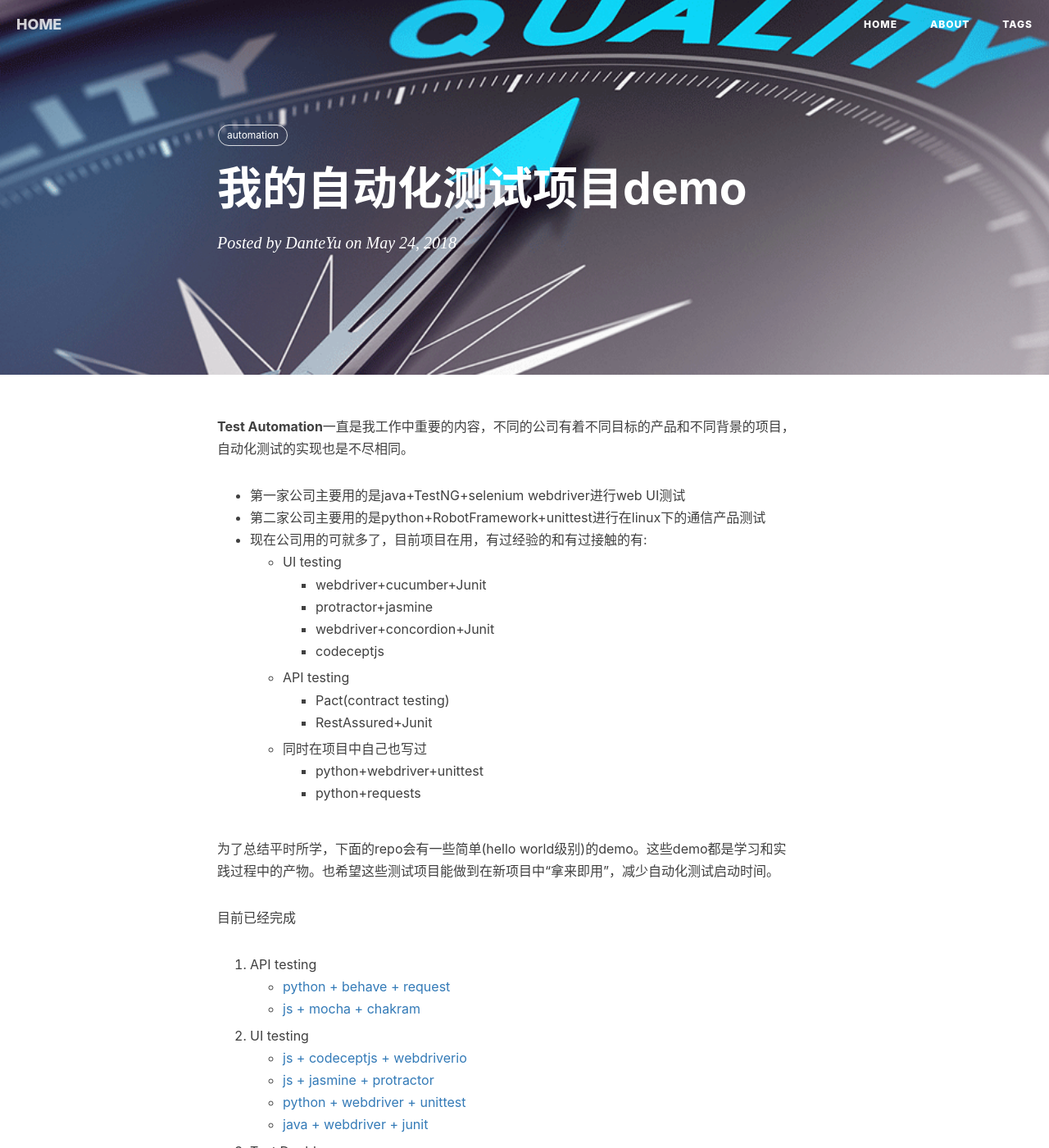
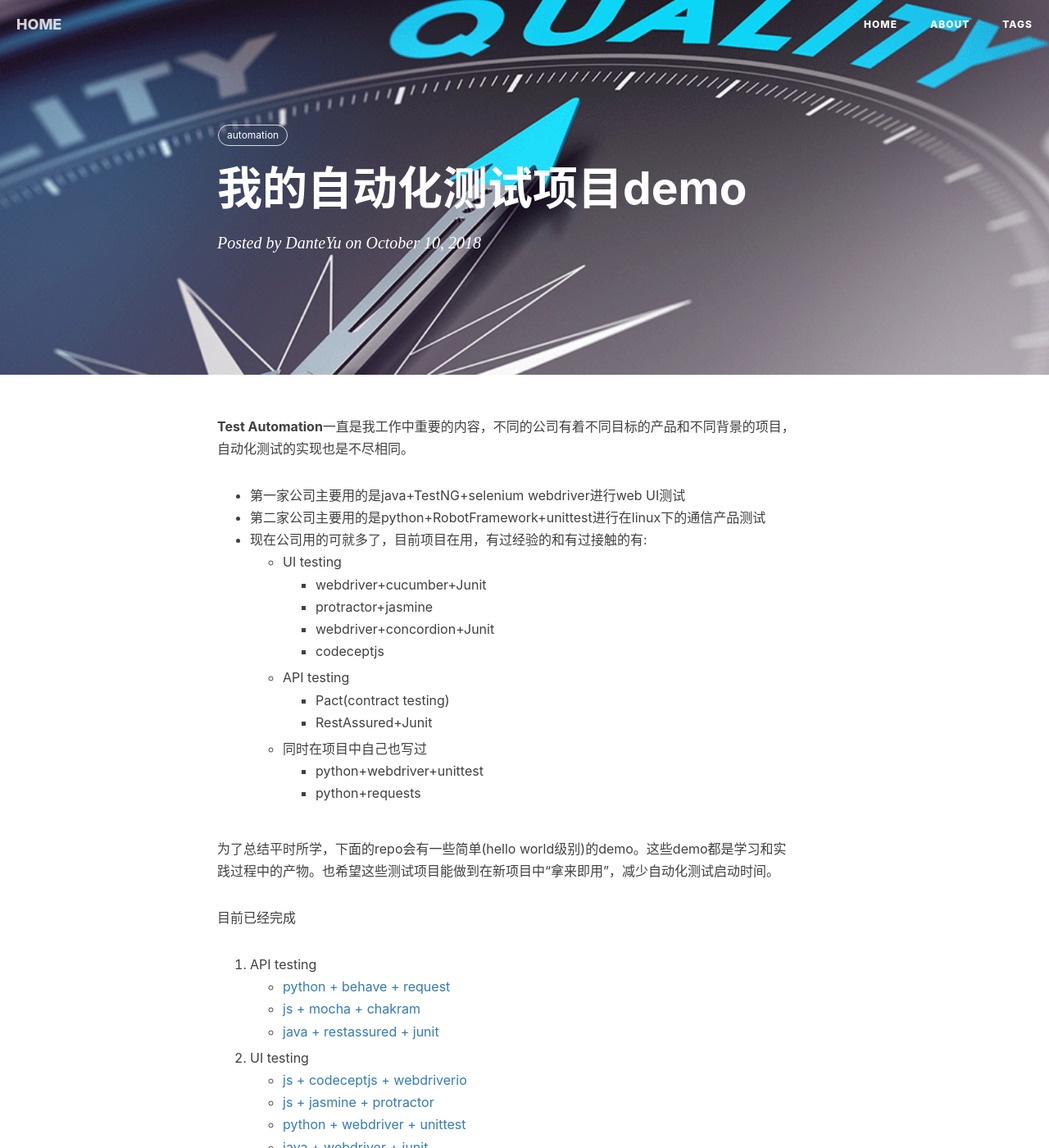
Before and after one commit to DanteYu/DanteYu.github.io, a Jekyll site: the page built from _posts/2018-10-10-myautomationproject.markdown, in a window 1280 px wide and 1400 px high. Shown: the whole window at 82% size. Built offline with Jekyll 4.4.1, drawn with Linux system fonts in a browser that asks for light colours; nearby versions of some CDN libraries; comment, search, counter and statistics services are not loaded.

Commit message:
update automation project post

```diff
--- a/_posts/2018-05-24-myautomationproject.markdown
+++ b/_posts/2018-10-10-myautomationproject.markdown
@@ -2,7 +2,7 @@
 layout:     post
 title:      我的自动化测试项目demo
 subtitle:
-date:       2018-05-24 12:00:00
+date:       2018-10-10 12:00:00
 author:     DanteYu
 tags:
     - automation
@@ -31,6 +31,7 @@ tags:
 1. API testing
    * [python + behave + request](https://github.com/DanteYu/Test_Automation_Demo/tree/master/APITesting/python_behave_requests)
    * [js + mocha + chakram](https://github.com/DanteYu/Test_Automation_Demo/tree/master/APITesting/js_mocha_chakram)
+   * [java + restassured + junit](https://github.com/DanteYu/Test_Automation_Demo/tree/master/APITesting/java_restassured_junit)
 
 2. UI testing
    * [js + codeceptjs + webdriverio](https://github.com/DanteYu/Test_Automation_Demo/tree/master/UITesting/js_codeceptjs_webdriverio)
```
